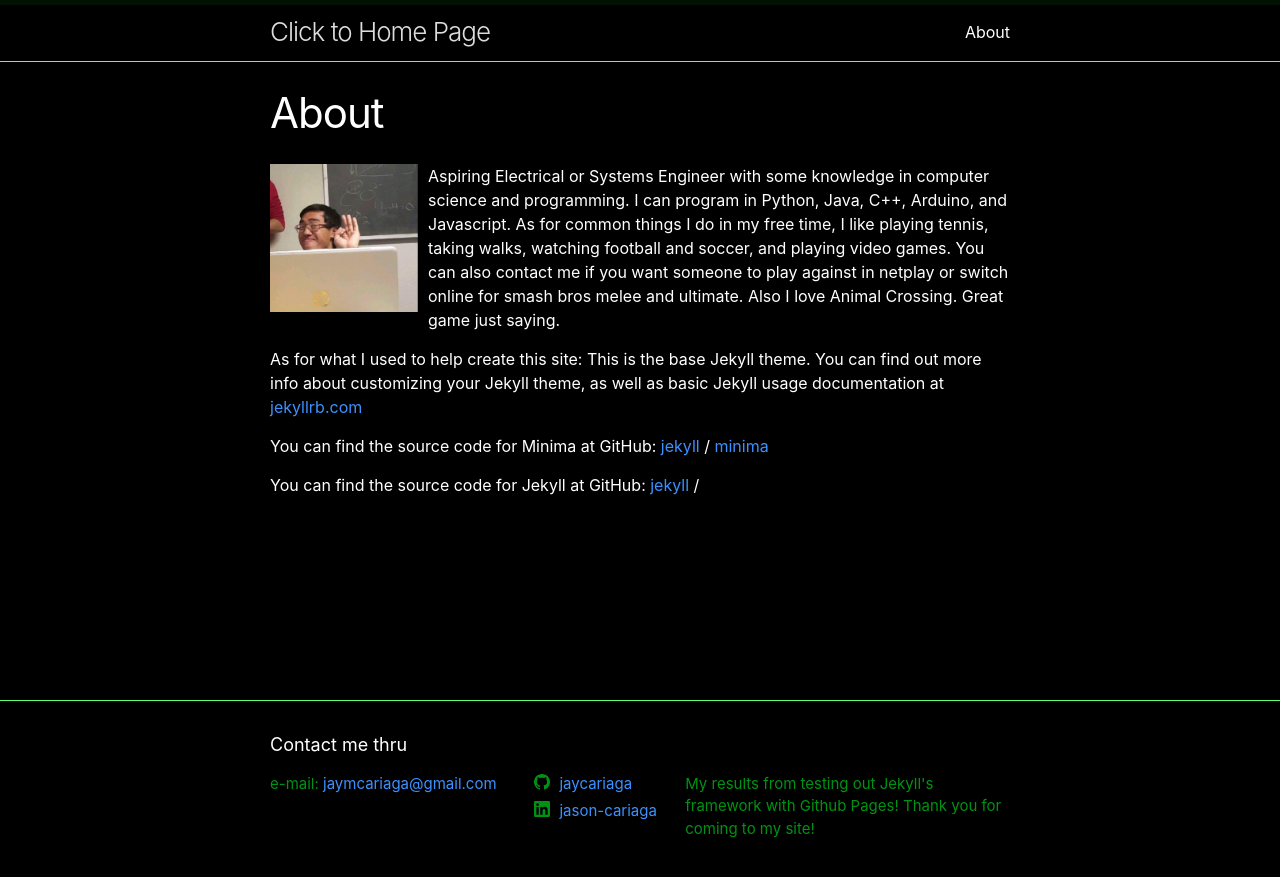
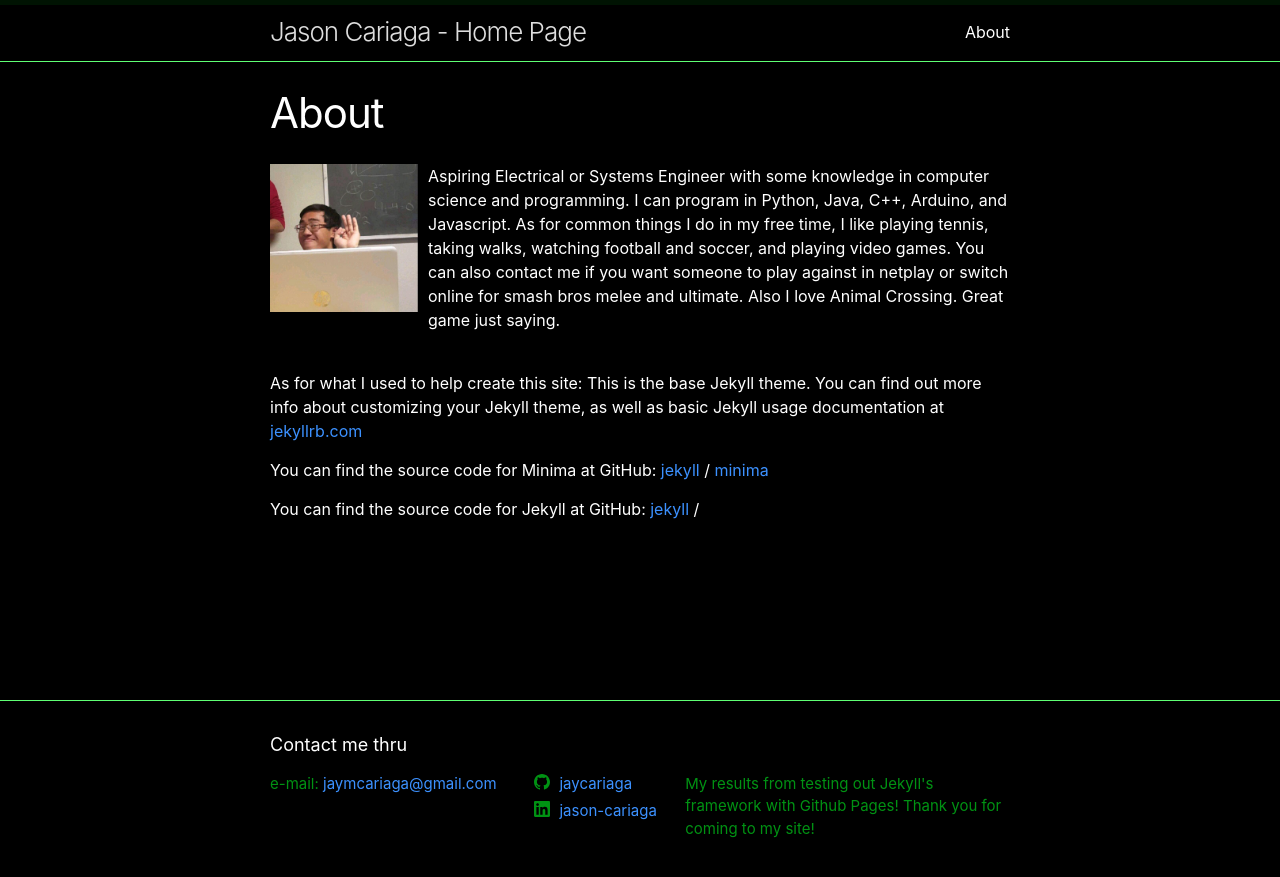
Before and after one commit to jaycariaga/jaycariaga.github.io, a Jekyll site: the page built from about.markdown, in a window 1280 px wide. Shown: the top 877 px of the page. Built offline with Jekyll 4.4.1, drawn with Linux system fonts in a browser that asks for light colours.

```diff
--- a/_config.yml
+++ b/_config.yml
@@ -18,7 +18,7 @@
 # You can create any custom variable you would like, and they will be accessible
 # in the templates via {{ site.myvariable }}.
 
-title: Click to Home Page
+title: Jason Cariaga - Home Page
 email: jaymcariaga@gmail.com
 description: >- # this means to ignore newlines until "baseurl:"
   My results from testing out Jekyll's framework with Github Pages! Thank you for coming to my site!
--- a/about.markdown
+++ b/about.markdown
@@ -3,12 +3,13 @@ layout: page
 title: About
 permalink: /about/
 ---
-
+<figure >
 <img src="/assets/documents/me.jpg"
      style="float: left; margin-right: 10px; width: 20%; length: 20%" />
-Aspiring Electrical or Systems Engineer with some knowledge in computer science and programming.  I can program in Python, Java, C++, Arduino, and Javascript.  As for common things I do in my free time, I like playing tennis, taking walks, watching football and soccer, and playing video games.  You can also contact me if you want someone to play against in netplay or switch online for smash bros melee and ultimate.  Also I love Animal Crossing.  Great game just saying.
+<p float:right>Aspiring Electrical or Systems Engineer with some knowledge in computer science and programming.  I can program in Python, Java, C++, Arduino, and Javascript.  As for common things I do in my free time, I like playing tennis, taking walks, watching football and soccer, and playing video games.  You can also contact me if you want someone to play against in netplay or switch online for smash bros melee and ultimate.  Also I love Animal Crossing.  Great game just saying.</p>
+</figure>
 
-
+<br />
 As for what I used to help create this site:
 This is the base Jekyll theme. You can find out more info about customizing your Jekyll theme, as well as basic Jekyll usage documentation at [jekyllrb.com](https://jekyllrb.com/)
 
```
